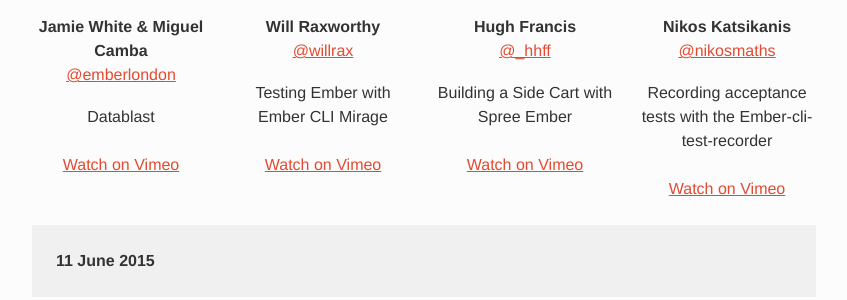
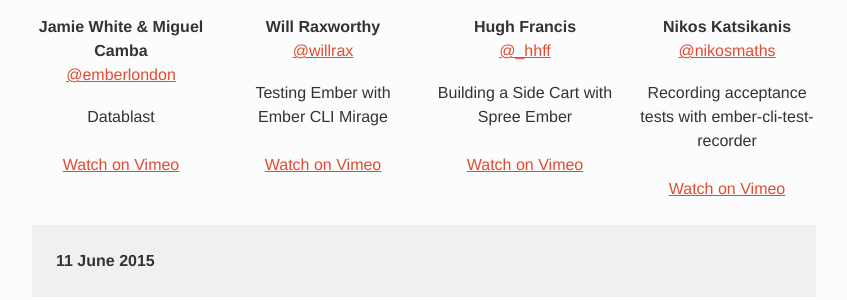
Before and after one commit to emberlondon/emberlondon.github.io, a Jekyll site: the page built from index.html, in a window 1280 px wide and 900 px high, scrolled down 1792 px. Shown: the part 176-476 px from the top of the window, without its empty margins (216-1063 px from the left). Built offline with Jekyll 4.4.1, drawn with Linux system fonts in a browser that asks for light colours; nearby versions of some CDN libraries.

Commit message:
Fix typo

```diff
--- a/_data/previous-events.yml
+++ b/_data/previous-events.yml
@@ -18,7 +18,7 @@
   - speaker_name: Nikos Katsikanis
     speaker_twitter: nikosmaths
     image: images/speakers/nikos.jpg
-    info: "Recording acceptance tests with the Ember-cli-test-recorder"
+    info: "Recording acceptance tests with ember-cli-test-recorder"
     video_url: https://vimeo.com/133657584
 - date: 11 June 2015
   talks:
```
